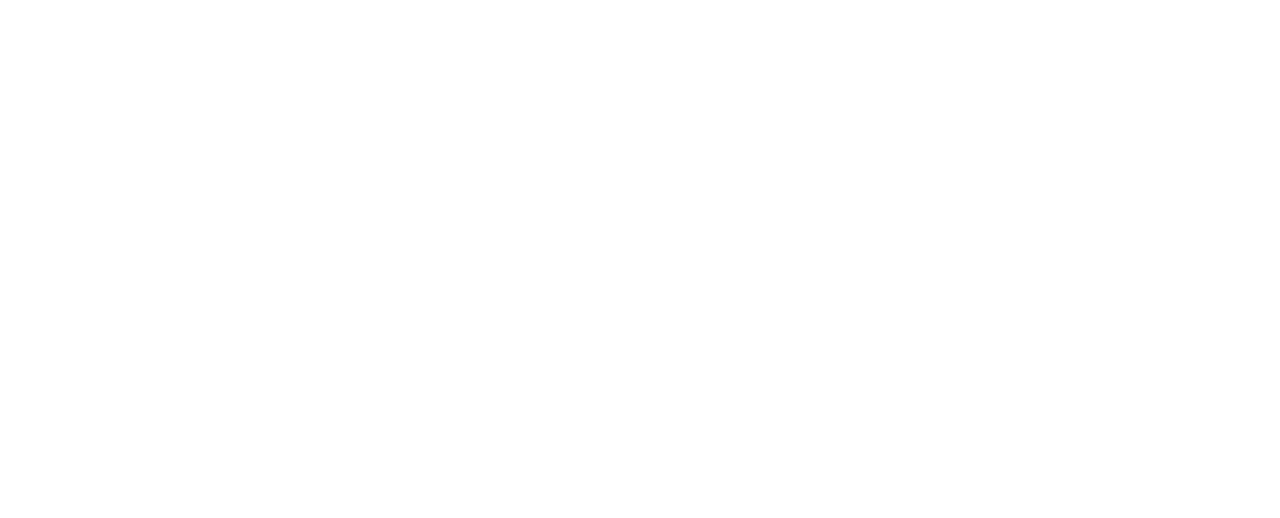
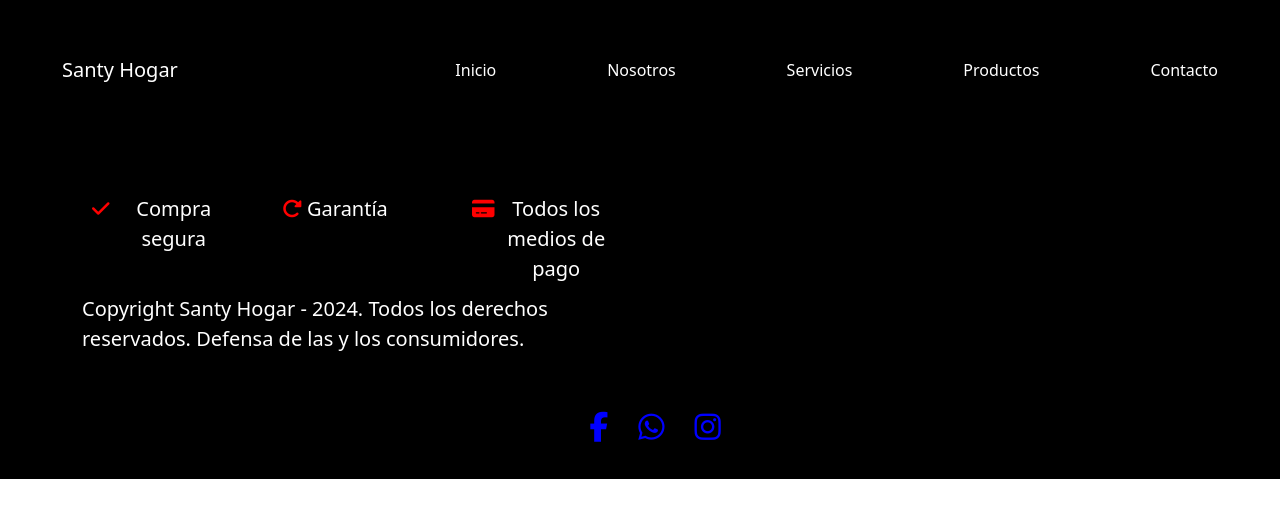
Before and after one commit to lucasradicci/Preentrega3-Radicci, a website: page páginas/contacto.html in a window 1280 px wide. Drawn offline with nearby package versions, Linux system fonts and the light colour scheme.

Commit message:
modifique el header y el footer. En cada archivo html que está dentro de la carpeta páginas inserté el mismo header y el mismo footer

```diff
--- a/páginas/contacto.html
+++ b/páginas/contacto.html
@@ -0,0 +1,87 @@
+<!DOCTYPE html>
+<html lang="es">
+<head>
+    <meta charset="UTF-8">
+    <meta name="viewport" content="width=device-width, initial-scale=1.0">
+    <link rel="shortcut icon" href="../imagenes/santyhogar.jpg" type="image/x-icon">
+    <link rel="stylesheet" href="https://cdnjs.cloudflare.com/ajax/libs/font-awesome/6.5.2/css/all.min.css">
+    <link rel="stylesheet" href="https://cdn.jsdelivr.net/npm/bootstrap@5.3.3/dist/css/bootstrap.min.css">
+    <link rel="stylesheet" href="../estilos.css">
+    <title>Contacto</title>
+    <meta name="description" content="">
+
+</head>
+<body>
+  <header>
+    <div class="container-fluid">
+      <div class="row align-items-center">
+        <div class="col-6 col-xl-4">
+          <div class="logo">Santy Hogar</div>
+        </div>
+        <nav class="barra col-6 col-xl-8">
+          <ul class="navbar-nav display-flex mb-0 flex-row justify-content-between text-white">
+              <li class="nav-item ">
+                  <a class="nav-link" href="#">Inicio</a>
+              </li>
+              <li class="nav-item">
+                  <a class="nav-link" href="#">Nosotros</a>
+              </li>
+              <li class="nav-item">
+                  <a class="nav-link" href="#">Servicios</a>
+              </li>
+              <li class="nav-item">
+                  <a class="nav-link" href="#">Productos</a>
+              </li>
+              <li class="nav-item">
+                  <a class="nav-link" href="#">Contacto</a>
+              </li>
+          </ul>
+      </nav>
+      </div>
+    </div>
+  </header>
+
+
+
+
+
+  <footer class="text-white">
+    <div class="container py-4">
+        <div class="row">
+            <div class="col-md-6">
+                <div class="row">
+                    <div class="col-md-4 mb-3 mb-md-0">
+                        <div class="icono-texto text-center">
+                            <a href="#"><i class="fa-solid fa-check"></i></a>
+                            <div class="texto1">Compra segura</div>
+                        </div>
+                    </div>
+                    <div class="col-md-4 mb-3 mb-md-0">
+                        <div class="icono-texto text-center">
+                            <a href="#"><i class="fa-solid fa-rotate-right"></i></a>
+                            <div class="texto2">Garantía</div>
+                        </div>
+                    </div>
+                    <div class="col-md-4">
+                        <div class="icono-texto text-center">
+                            <a href="#"><i class="fa-solid fa-credit-card"></i></a>
+                            <div class="texto3">Todos los medios de pago</div>
+                        </div>
+                    </div>
+                </div>
+                <p class="mt-3 mt-md-0">Copyright Santy Hogar - 2024. Todos los derechos reservados.
+                    Defensa de las y los consumidores.</p>
+            </div>
+        </div>
+    </div>
+    <div class="container text-center mt-3 mt-md-0">
+        <div class="redes">
+            <a href="#"><i class="fab fa-facebook-f"></i></a>
+            <a href="#"><i class="fab fa-whatsapp"></i></a>
+            <a href="#"><i class="fab fa-instagram"></i></a>
+        </div>
+    </div>
+</footer>
+
+</body>
+</html>
```
Also changed, not shown: index.html (+40 -0 lines), páginas/nosotros.html (+96 -0 lines), páginas/productos.html (+90 -0 lines), páginas/servicios.html (+87 -0 lines).
